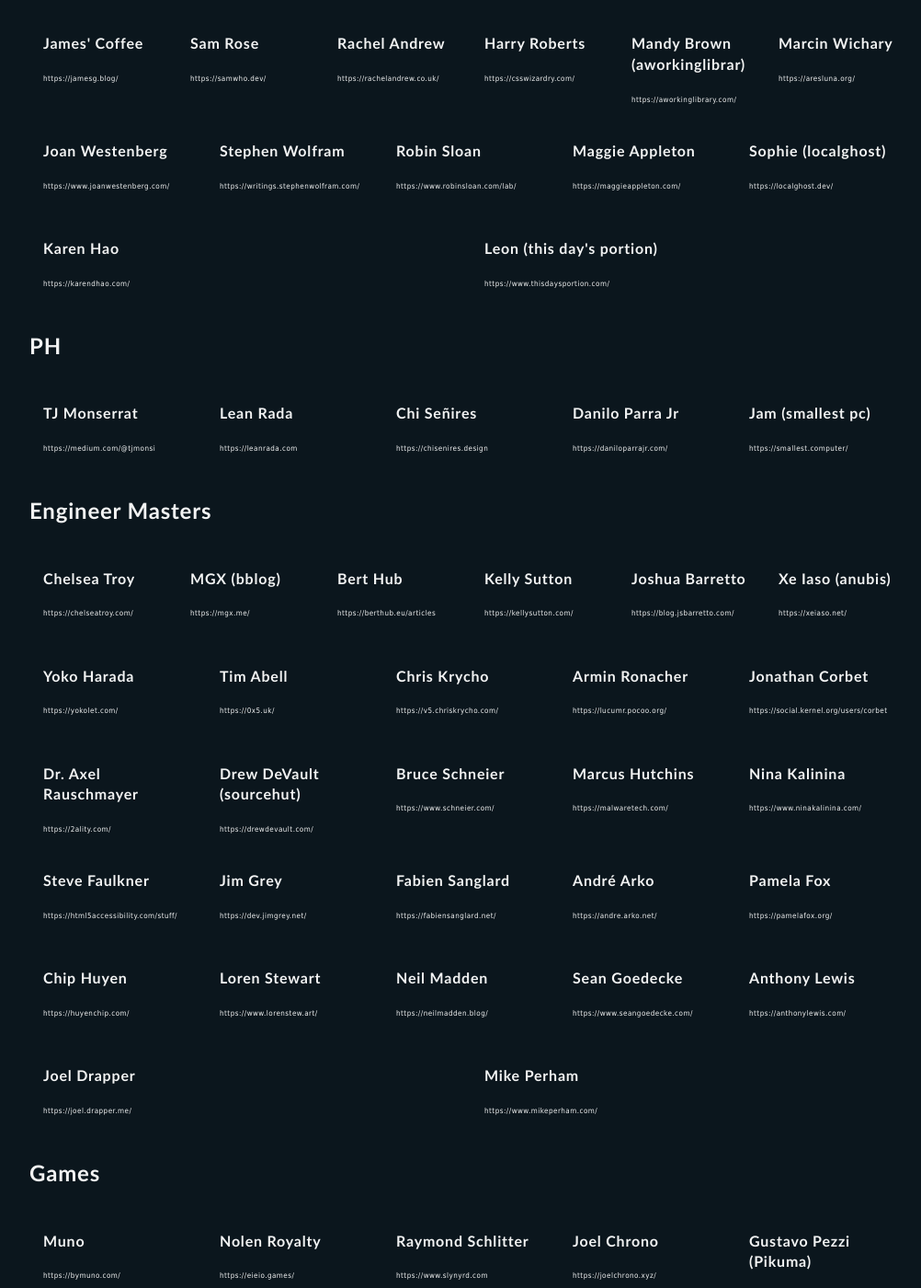
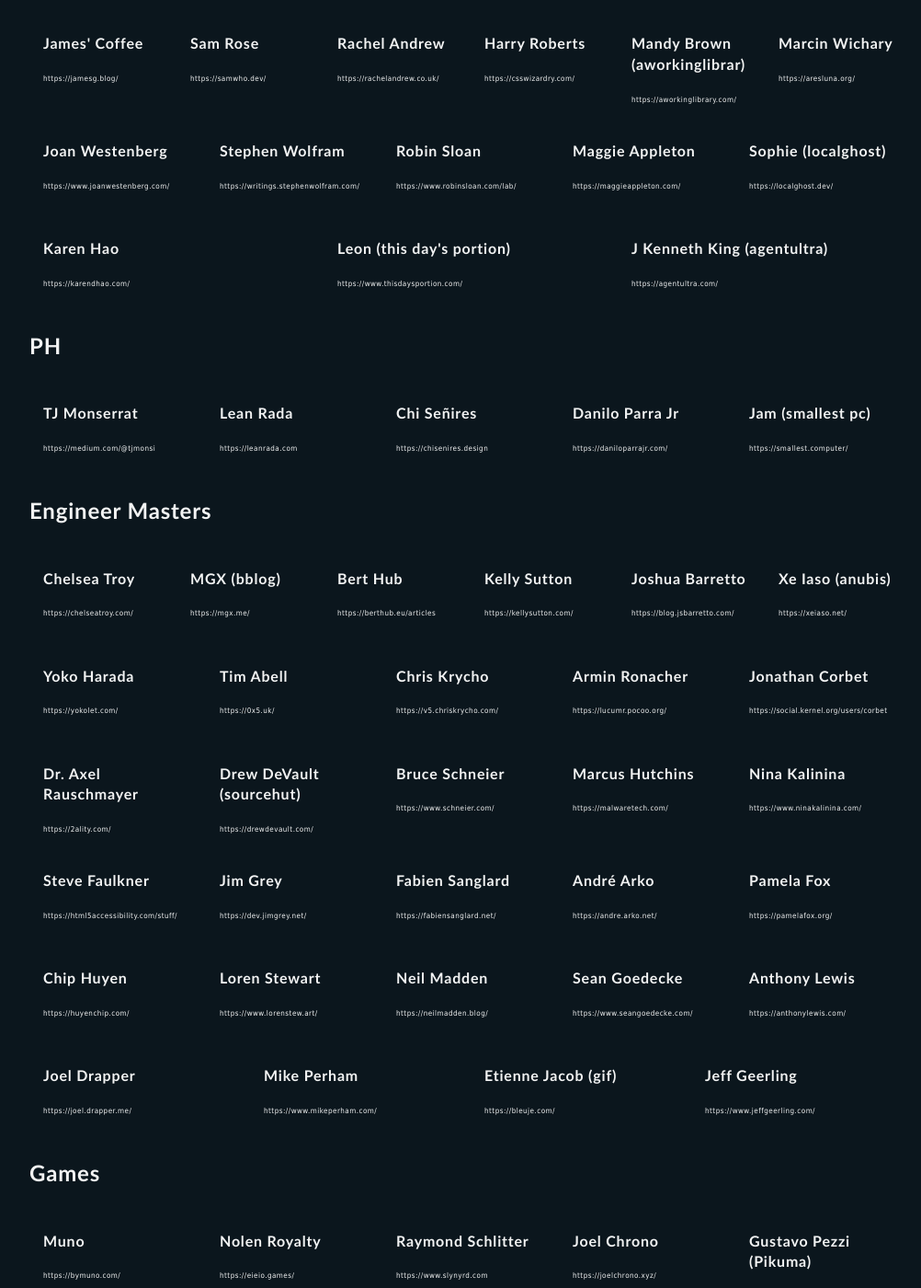
Before and after one commit to mpdagang/mpdagang.github.io, a Jekyll site: the page built from _pages/blogroll.html, in a window 1280 px wide and 1400 px high, scrolled down 2619 px. Shown: the whole window at 92% size, without its empty margins (128-1130 px from the left). Built offline with Jekyll 4.4.1, drawn with Linux system fonts in a browser that asks for light colours.

Commit message:
Add data to blogroll

```diff
--- a/_data/engineers.yaml
+++ b/_data/engineers.yaml
@@ -81,3 +81,9 @@
 
 - name: Mike Perham
   site: https://www.mikeperham.com/
+
+- name: Etienne Jacob (gif)
+  site: https://bleuje.com/
+
+- name: Jeff Geerling
+  site: https://www.jeffgeerling.com/
--- a/_data/introspects.yaml
+++ b/_data/introspects.yaml
@@ -81,3 +81,6 @@
 
 - name: Leon (this day's portion)
   site: https://www.thisdaysportion.com/
+
+- name: J Kenneth King (agentultra)
+  site: https://agentultra.com/
```
